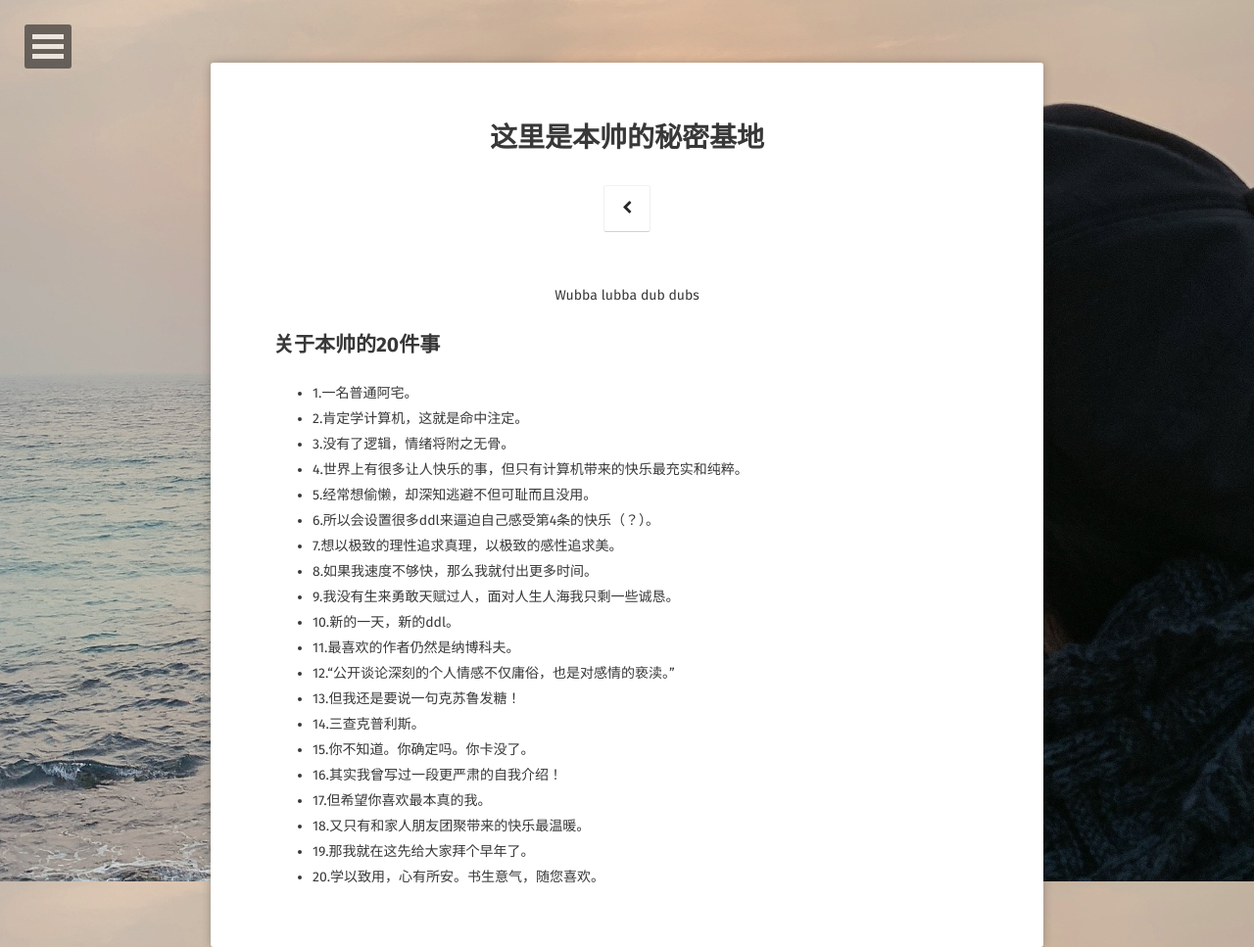
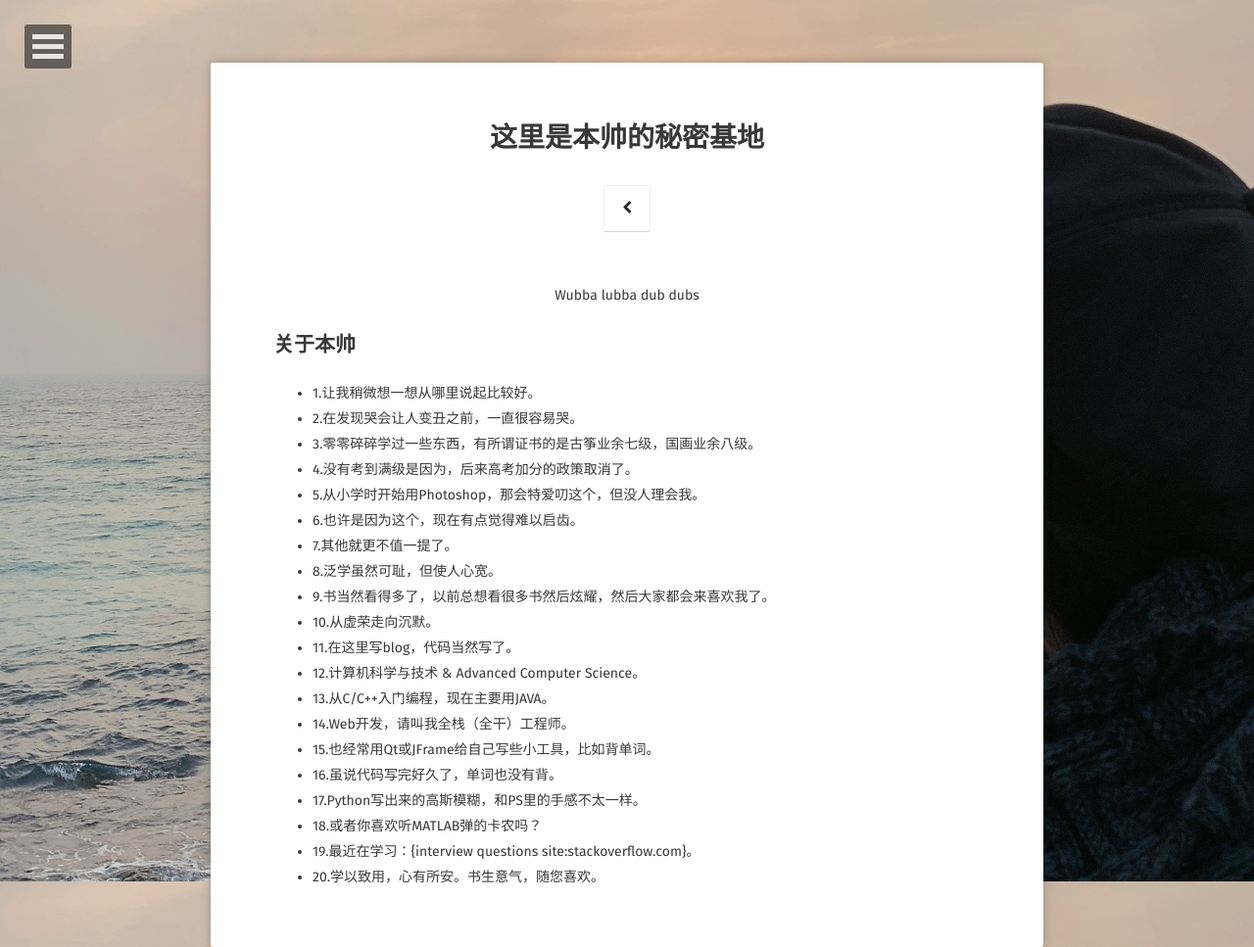
Before and after one commit to YawWQ/yawwq.github.io, a Jekyll site: the page built from about/index.md, in a window 1280 px wide. Shown: the whole page at 98% size. Built offline with Jekyll 4.4.1, drawn with Linux system fonts in a browser that asks for light colours; some web fonts are replaced.

Commit message:
Update index.md

```diff
--- a/about/index.md
+++ b/about/index.md
@@ -8,24 +8,24 @@ comments: false
 
 <center><a href="http://yawwq.github.io"></a> Wubba lubba dub dubs</center>
 
-## 关于本帅的20件事
-* 1.一名普通阿宅。
-* 2.肯定学计算机，这就是命中注定。
-* 3.没有了逻辑，情绪将附之无骨。
-* 4.世界上有很多让人快乐的事，但只有计算机带来的快乐最充实和纯粹。
-* 5.经常想偷懒，却深知逃避不但可耻而且没用。
-* 6.所以会设置很多ddl来逼迫自己感受第4条的快乐（？）。
-* 7.想以极致的理性追求真理，以极致的感性追求美。
-* 8.如果我速度不够快，那么我就付出更多时间。
-* 9.我没有生来勇敢天赋过人，面对人生人海我只剩一些诚恳。
-* 10.新的一天，新的ddl。
-* 11.最喜欢的作者仍然是纳博科夫。
-* 12.“公开谈论深刻的个人情感不仅庸俗，也是对感情的亵渎。”
-* 13.但我还是要说一句克苏鲁发糖！
-* 14.三查克普利斯。
-* 15.你不知道。你确定吗。你卡没了。
-* 16.其实我曾写过一段更严肃的自我介绍！
-* 17.但希望你喜欢最本真的我。
-* 18.又只有和家人朋友团聚带来的快乐最温暖。
-* 19.那我就在这先给大家拜个早年了。
+## 关于本帅
+* 1.让我稍微想一想从哪里说起比较好。
+* 2.在发现哭会让人变丑之前，一直很容易哭。
+* 3.零零碎碎学过一些东西，有所谓证书的是古筝业余七级，国画业余八级。
+* 4.没有考到满级是因为，后来高考加分的政策取消了。
+* 5.从小学时开始用Photoshop，那会特爱叨这个，但没人理会我。
+* 6.也许是因为这个，现在有点觉得难以启齿。
+* 7.其他就更不值一提了。
+* 8.泛学虽然可耻，但使人心宽。
+* 9.书当然看得多了，以前总想看很多书然后炫耀，然后大家都会来喜欢我了。
+* 10.从虚荣走向沉默。
+* 11.在这里写blog，代码当然写了。
+* 12.计算机科学与技术 & Advanced Computer Science。
+* 13.从C/C++入门编程，现在主要用JAVA。
+* 14.Web开发，请叫我全栈（全干）工程师。
+* 15.也经常用Qt或JFrame给自己写些小工具，比如背单词。
+* 16.虽说代码写完好久了，单词也没有背。
+* 17.Python写出来的高斯模糊，和PS里的手感不太一样。
+* 18.或者你喜欢听MATLAB弹的卡农吗？
+* 19.最近在学习：{interview questions site:stackoverflow.com}。
 * 20.学以致用，心有所安。书生意气，随您喜欢。
```
